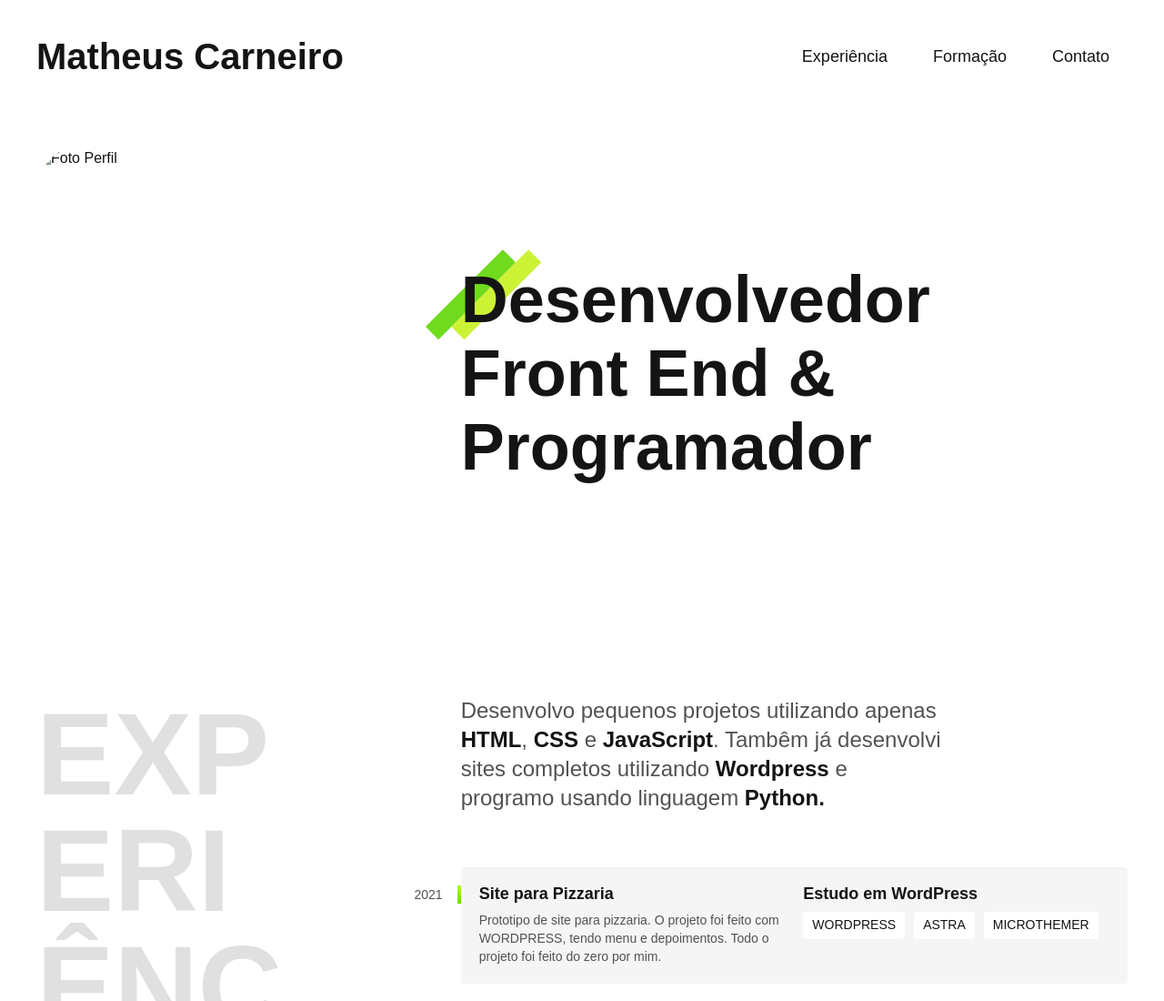
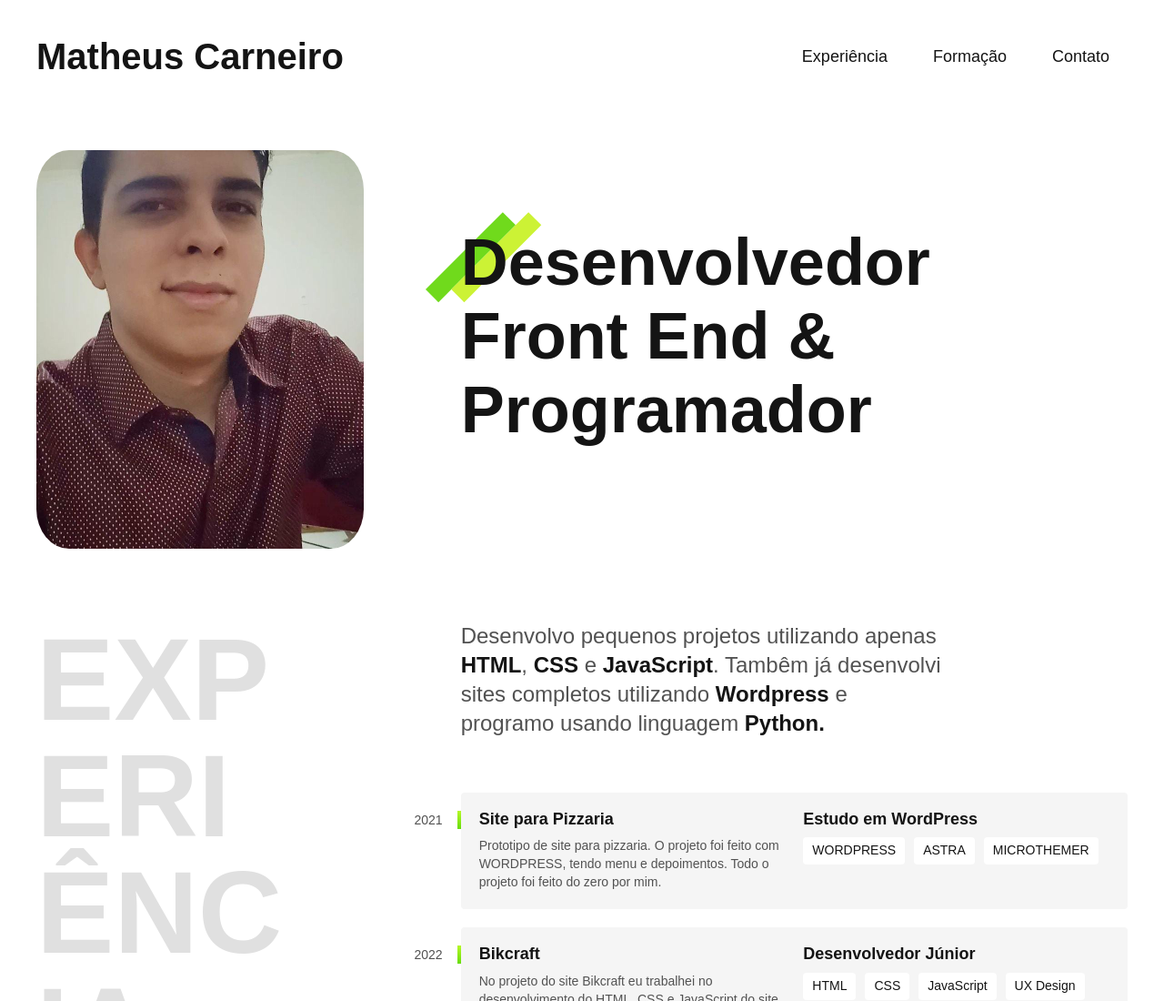
Before and after one commit to MatheusCarne/MatheusPort, a plain HTML site: page index.html in a window 1280 px wide. Shown: the top 1100 px of the page at 91% size. Drawn offline with Linux system fonts and the light colour scheme.

Commit message:
Update index.html

```diff
--- a/index.html
+++ b/index.html
@@ -23,7 +23,7 @@
   </header>
 
   <main class="introducao">
-    <img src="/img/ft.jpg" alt="Foto Perfil" width="360" height="520">
+    <img src="/img/foto.jpeg" alt="Foto Perfil" width="360" height="520">
     <div>
       <h1>Desenvolvedor<br>Front End &<br>Programador</h1>
     </div>
```
